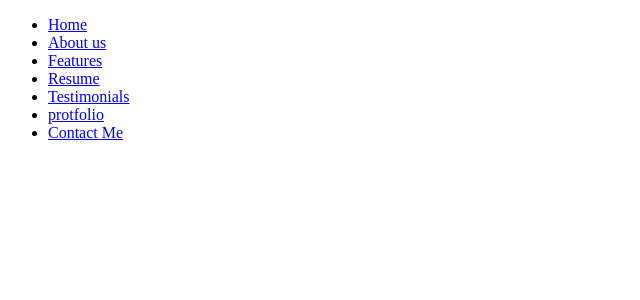
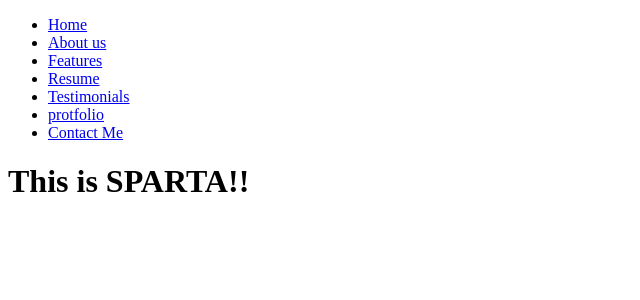
Before and after one commit to odaialmasri/musayda-project, a Flask app: page / in a window 1280 px wide. Shown: the top 300 px of the page, without its empty margins (0-640 px from the left). Run offline with Flask 2, Linux system fonts and the light colour scheme.

Commit message:
odai's test change

```diff
--- a/templates/index.html
+++ b/templates/index.html
@@ -14,7 +14,7 @@
 
 {% block body %}
 
-
+<h1>This is SPARTA!!</h1>
 
 
 
```
